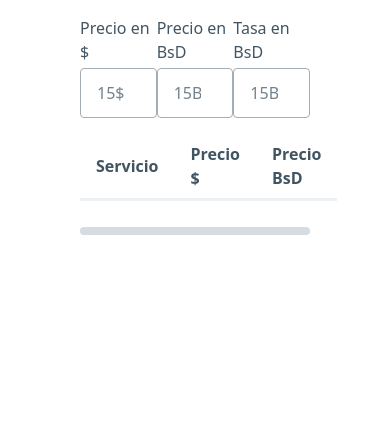
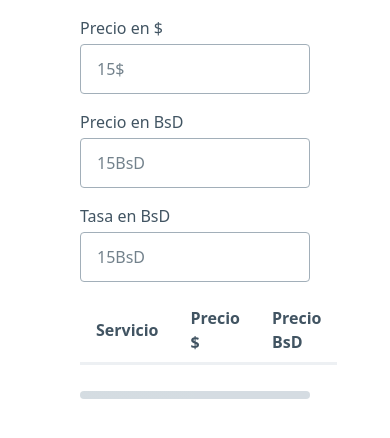
Before and after one commit to Caprice7894/tabla_precios, a website built with Vite: page src/index.html in a window 390 px wide. Built offline with nearby package versions, Linux system fonts and the light colour scheme; no server answers.

Commit message:
Correccin del ui

```diff
--- a/src/style.css
+++ b/src/style.css
@@ -8,3 +8,16 @@ th{
 	display: flex;
 	justify-content: space-evenly;
 }
+
+@media screen and (max-width: 414px) {
+	.form{
+		display: flex;
+		justify-content: space-evenly;
+		flex-direction: column;
+		width: 100%;
+	}
+
+	.form > div{
+		width: 100%;
+	}
+}
```
